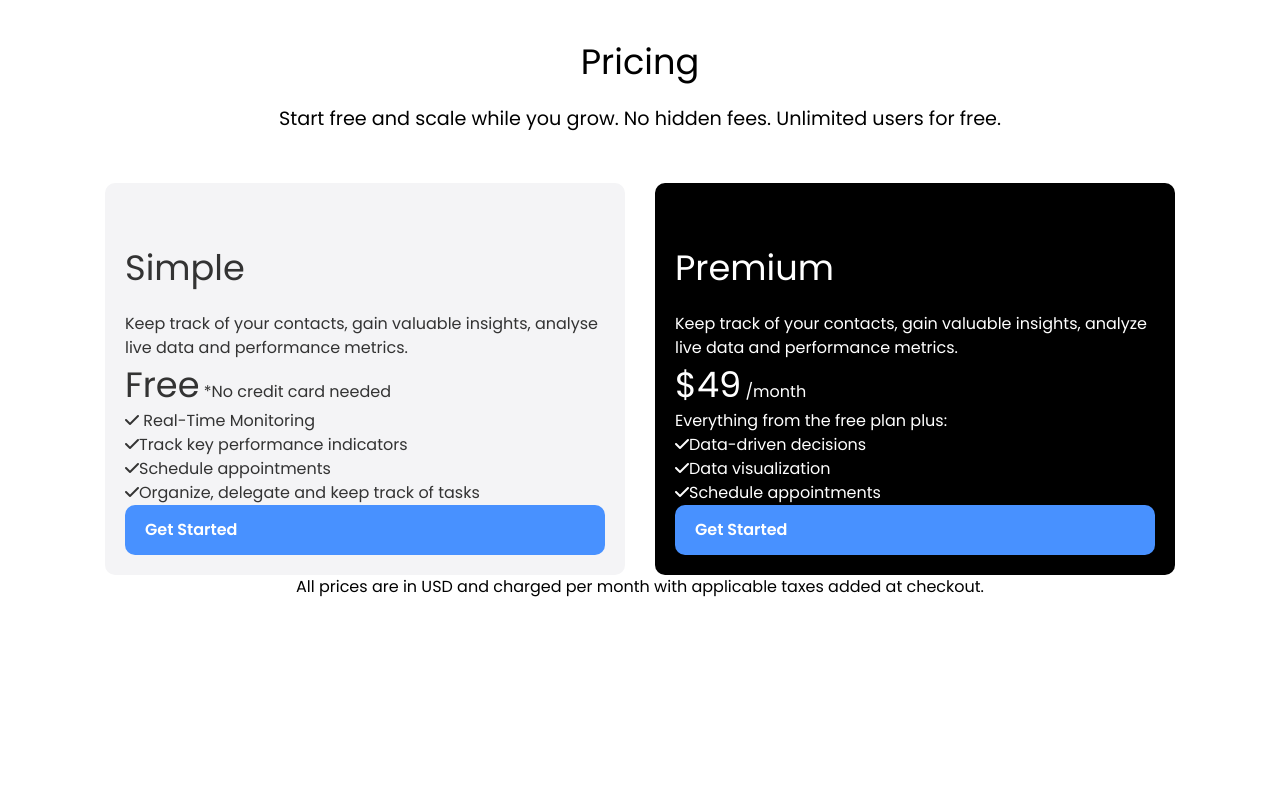
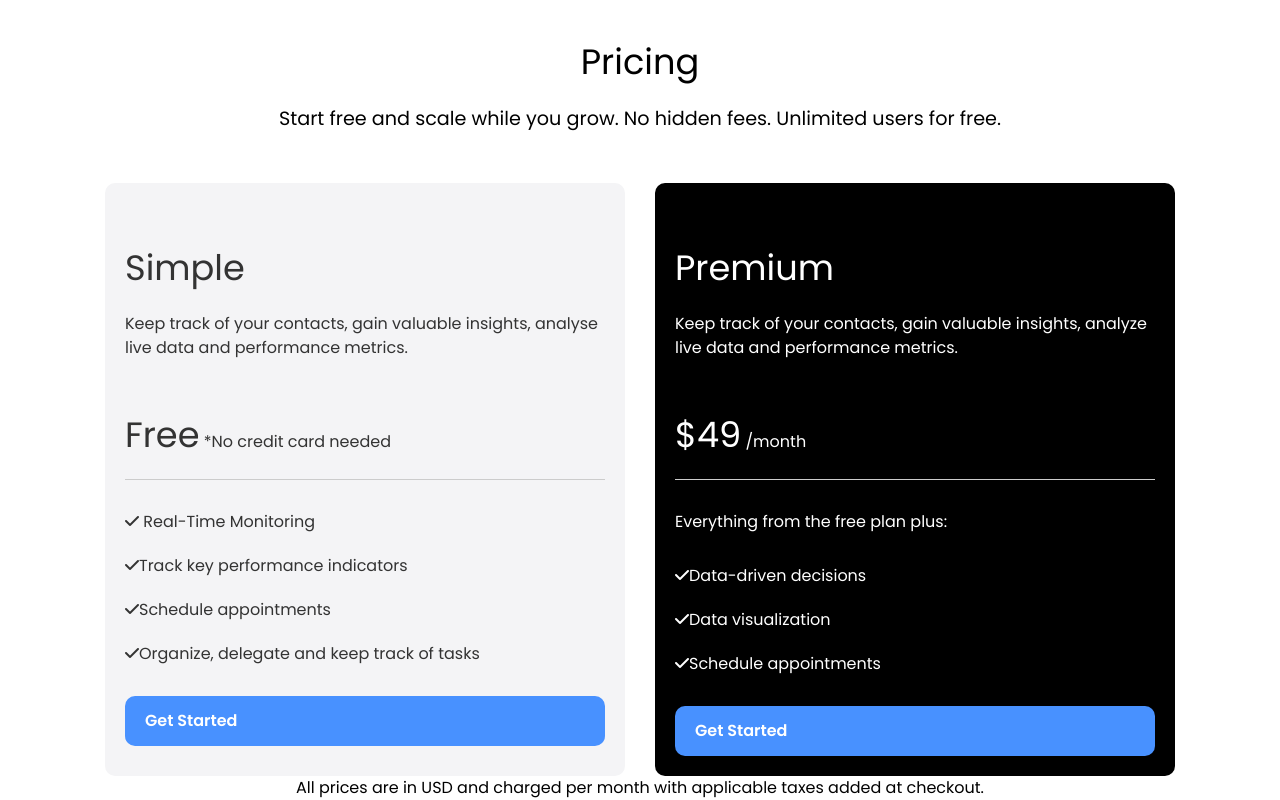
Before and after one commit to Annie-Huang/saas-landing-page, a website: page index.html in a window 1280 px wide. Shown: the part 2055-2855 px from the top of the page. Before the commit the page ends 2654 px from the top, so only its background shows below. Drawn offline with Linux system fonts and the light colour scheme.

Commit message:
Style the pricing card

```diff
--- a/css/style.css
+++ b/css/style.css
@@ -119,6 +119,23 @@ img {
   gap: 30px;
   margin-top: 50px;
 }
+.pricing .pricing-card-subheading {
+  margin-bottom: 30px;
+}
+.pricing .pricing-card-price {
+  margin-bottom: 30px;
+  padding: 20px 0;
+  border-bottom: 1px solid #ccc; /* suprised #ccc work great with both grey and black background */
+}
+.pricing ul {
+  margin: 30px 0;
+}
+.pricing ul li {
+  margin-bottom: 20px;
+}
+.pricing ul li a {
+  margin-right: 10px;
+}
 
 /* Utility Classes */
 .container {
```
